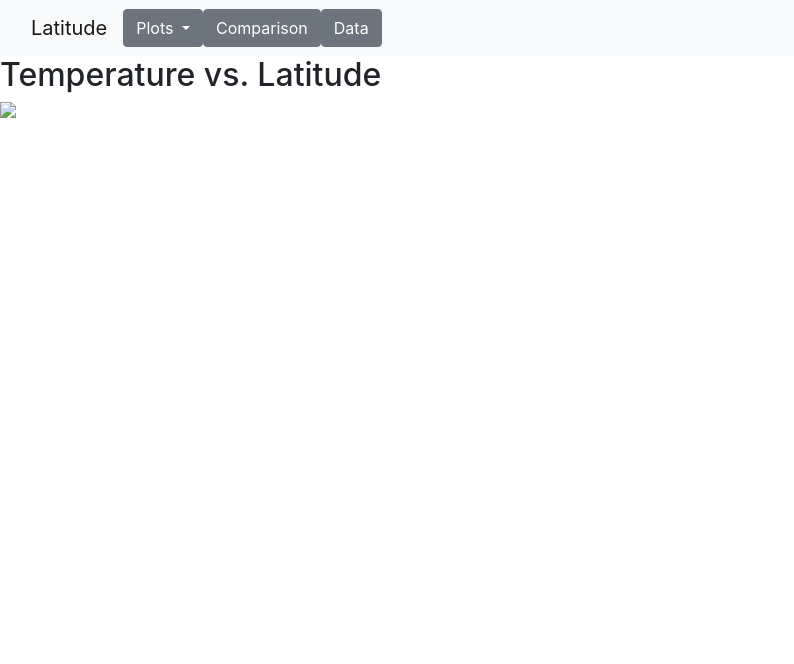
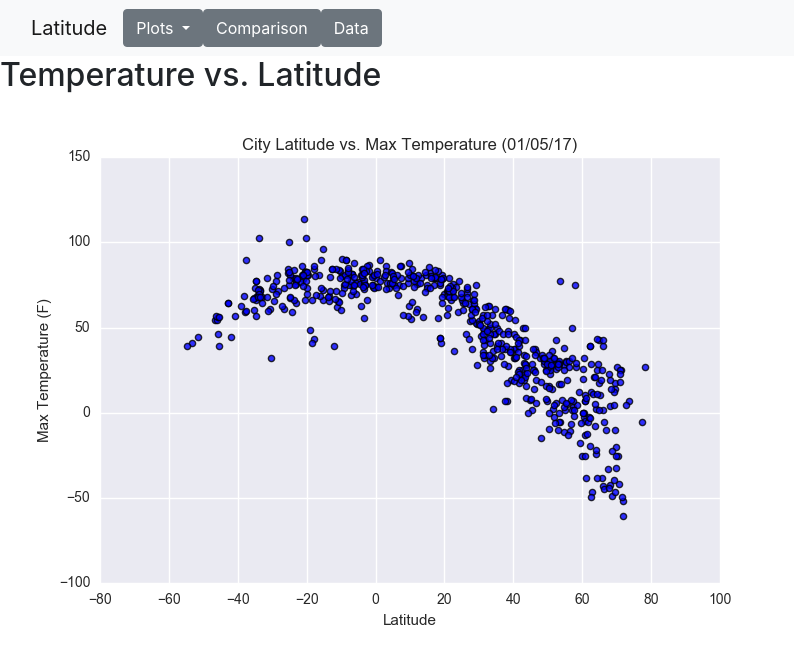
Before and after one commit to johngiglio/johngiglio.github.io, a plain HTML site: page temp.html in a window 1280 px wide. Shown: the whole page, without its empty margins (0-794 px from the left). Drawn offline with nearby package versions, Linux system fonts and the light colour scheme.

Commit message:
fixed image filepath

```diff
--- a/temp.html
+++ b/temp.html
@@ -43,6 +43,6 @@
         </div>
       </nav>
       <h2>Temperature vs. Latitude</h2>
-      <img src="images/Fig1.png">
+      <img src="Fig1.png">
     </body>
     </html>
```
